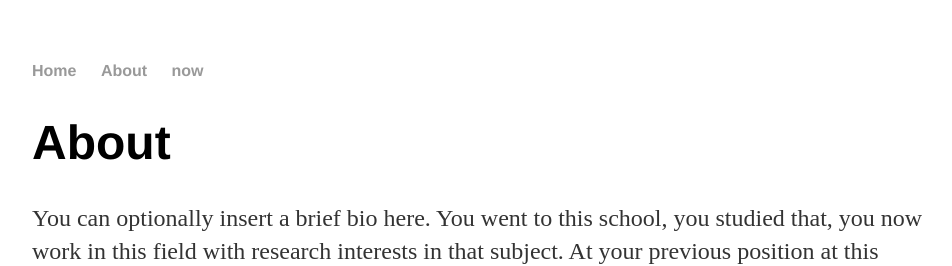
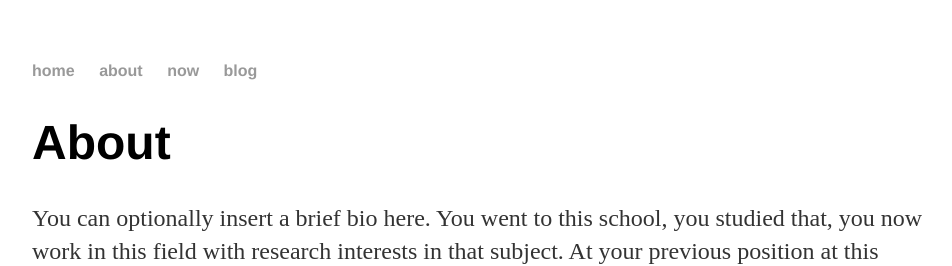
Before and after one commit to fartariatomas/fartariatomas.github.io, a Jekyll site: the page built from about/index.html, in a window 1280 px wide. Shown: the top 266 px of the page, without its empty margins (160-1112 px from the left). Built offline with Jekyll 4.4.1, drawn with Linux system fonts in a browser that asks for light colours.

Commit message:
add /blog to default index

```diff
--- a/_layouts/default.html
+++ b/_layouts/default.html
@@ -8,9 +8,10 @@
 		<body>
 			<nav>
 	    		<ul>
-	        		<li><a href="/">Home</a></li>
-		        	<li><a href="/about">About</a></li>
-	        		<li><a href="/now">now</a></li>
+	        		<li><a href="/">home</a></li>
+		        	<li><a href="/about">about</a></li>
+				<li><a href="/now">now</a></li>
+	        		<li><a href="/blog">blog</a></li>
 	    		</ul>
 			</nav>
 			<div class="container">
```
